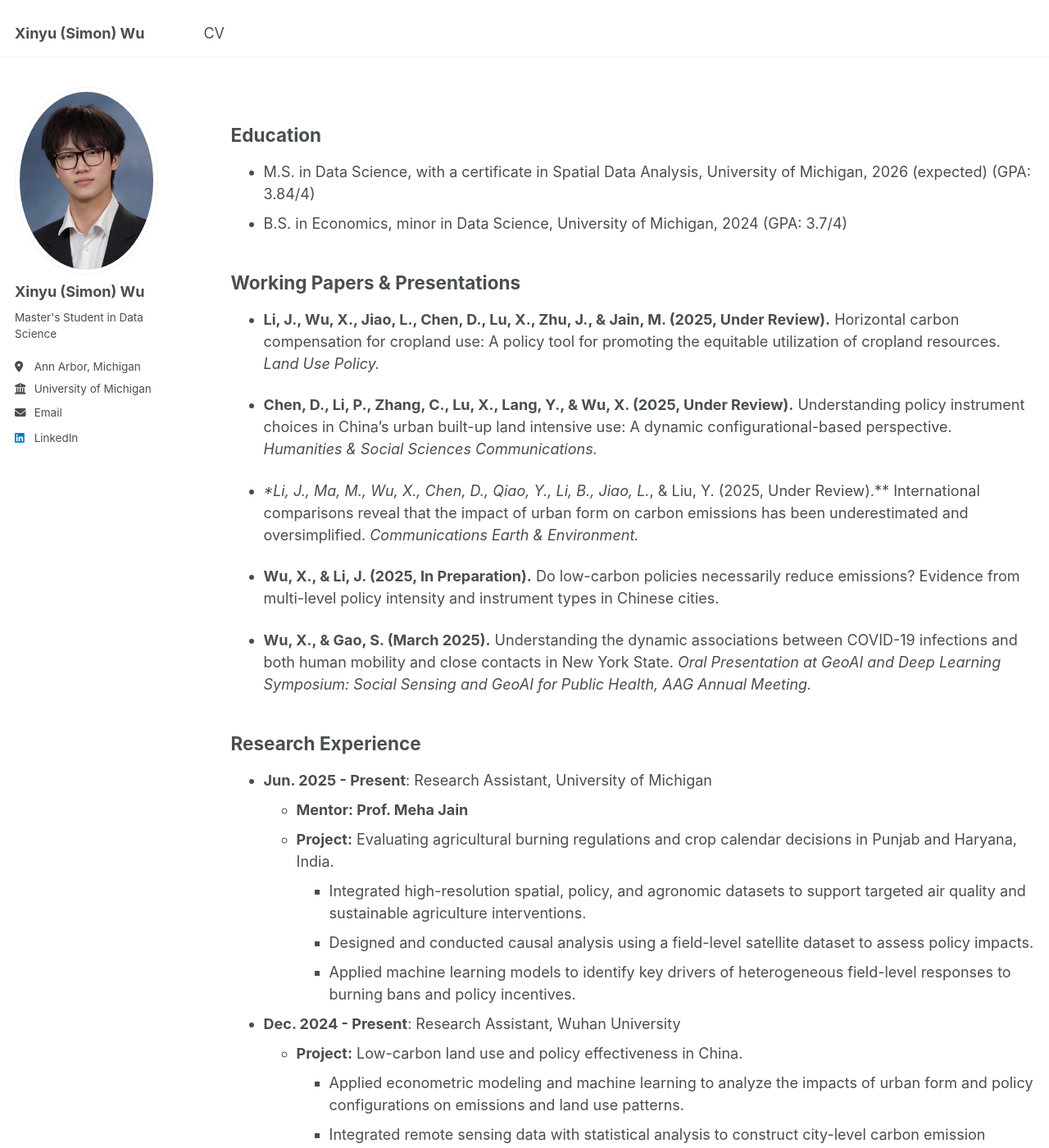
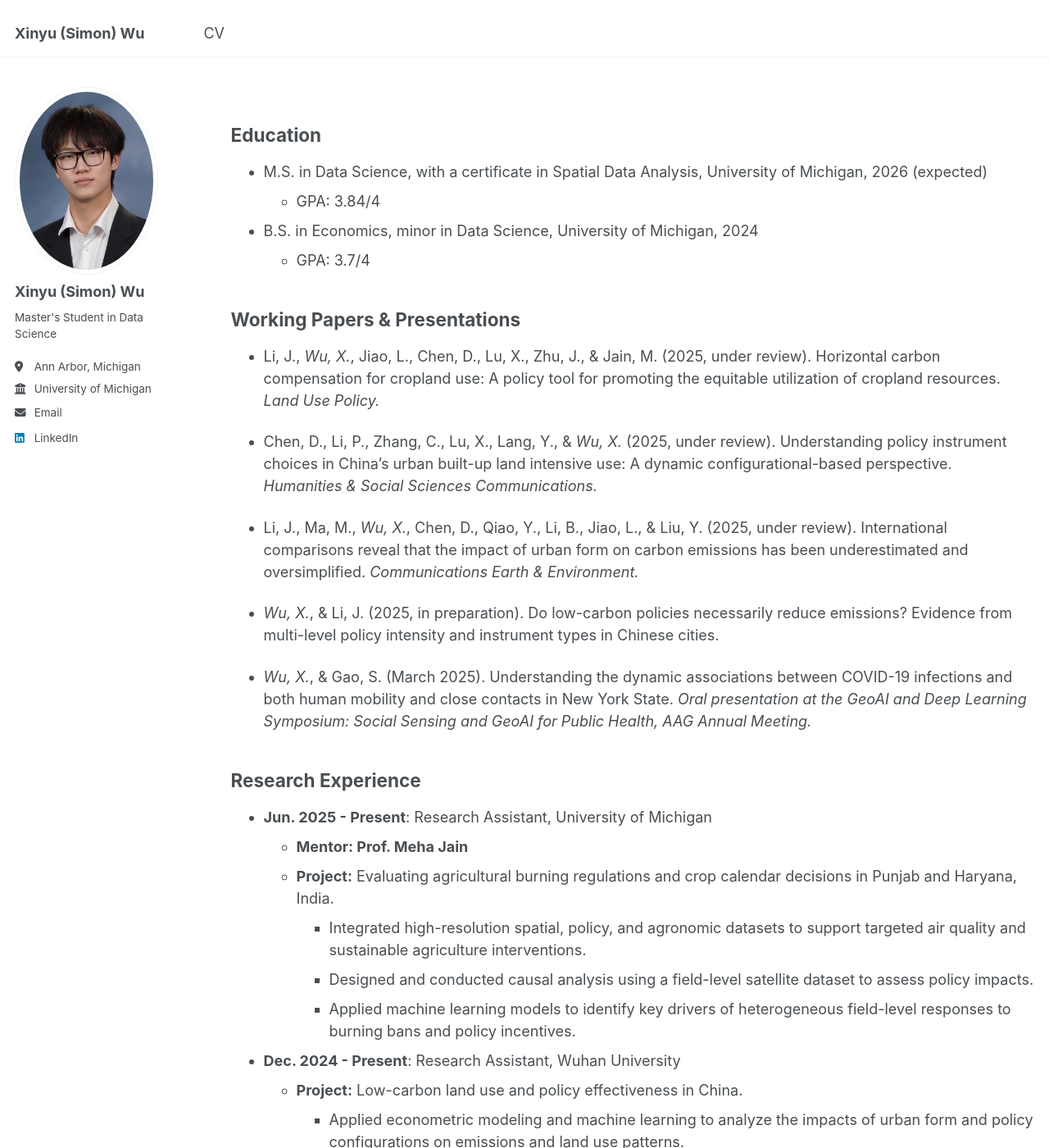
Before and after one commit to Simonxyw/simonxyw.github.io, a Jekyll site: the page built from _pages/cv.md, in a window 1280 px wide and 1400 px high. Shown: the whole window at 82% size. Built offline with Jekyll 4.4.1, drawn with Linux system fonts in a browser that asks for light colours; some of the changed text lies outside the part shown.

Commit message:
Update cv.md

```diff
--- a/_pages/cv.md
+++ b/_pages/cv.md
@@ -11,21 +11,23 @@ redirect_from:
 
 Education
 -----
-* M.S. in Data Science, with a certificate in Spatial Data Analysis, University of Michigan, 2026 (expected) (GPA: 3.84/4)
-* B.S. in Economics, minor in Data Science, University of Michigan, 2024 (GPA: 3.7/4)
+* M.S. in Data Science, with a certificate in Spatial Data Analysis, University of Michigan, 2026 (expected)
+  * GPA: 3.84/4
+* B.S. in Economics, minor in Data Science, University of Michigan, 2024
+  * GPA: 3.7/4
 
 Working Papers & Presentations
 -----
 
-* **Li, J., Wu, X., Jiao, L., Chen, D., Lu, X., Zhu, J., & Jain, M. (2025, Under Review).** Horizontal carbon compensation for cropland use: A policy tool for promoting the equitable utilization of cropland resources. *Land Use Policy.*
+* Li, J., *Wu, X.*, Jiao, L., Chen, D., Lu, X., Zhu, J., & Jain, M. (2025, under review). Horizontal carbon compensation for cropland use: A policy tool for promoting the equitable utilization of cropland resources. *Land Use Policy.*
 
-* **Chen, D., Li, P., Zhang, C., Lu, X., Lang, Y., & Wu, X. (2025, Under Review).** Understanding policy instrument choices in China’s urban built-up land intensive use: A dynamic configurational-based perspective. *Humanities & Social Sciences Communications.*
+* Chen, D., Li, P., Zhang, C., Lu, X., Lang, Y., & *Wu, X.* (2025, under review). Understanding policy instrument choices in China’s urban built-up land intensive use: A dynamic configurational-based perspective. *Humanities & Social Sciences Communications.*
 
-* **Li, J., Ma, M., Wu, X., Chen, D., Qiao, Y., Li, B., Jiao, L.*, & Liu, Y. (2025, Under Review).** International comparisons reveal that the impact of urban form on carbon emissions has been underestimated and oversimplified. *Communications Earth & Environment.*
+* Li, J., Ma, M., *Wu, X.*, Chen, D., Qiao, Y., Li, B., Jiao, L., & Liu, Y. (2025, under review). International comparisons reveal that the impact of urban form on carbon emissions has been underestimated and oversimplified. *Communications Earth & Environment.*
 
-* **Wu, X., & Li, J. (2025, In Preparation).** Do low-carbon policies necessarily reduce emissions? Evidence from multi-level policy intensity and instrument types in Chinese cities.
+* *Wu, X.*, & Li, J. (2025, in preparation). Do low-carbon policies necessarily reduce emissions? Evidence from multi-level policy intensity and instrument types in Chinese cities.
 
-* **Wu, X., & Gao, S. (March 2025).** Understanding the dynamic associations between COVID-19 infections and both human mobility and close contacts in New York State. *Oral Presentation at GeoAI and Deep Learning Symposium: Social Sensing and GeoAI for Public Health, AAG Annual Meeting.*
+* *Wu, X.*, & Gao, S. (March 2025). Understanding the dynamic associations between COVID-19 infections and both human mobility and close contacts in New York State. *Oral presentation at the GeoAI and Deep Learning Symposium: Social Sensing and GeoAI for Public Health, AAG Annual Meeting.*
 
 Research Experience
 -----
```
Also changed, not shown: other parts of _pages/cv.md (+7 -1 lines).
